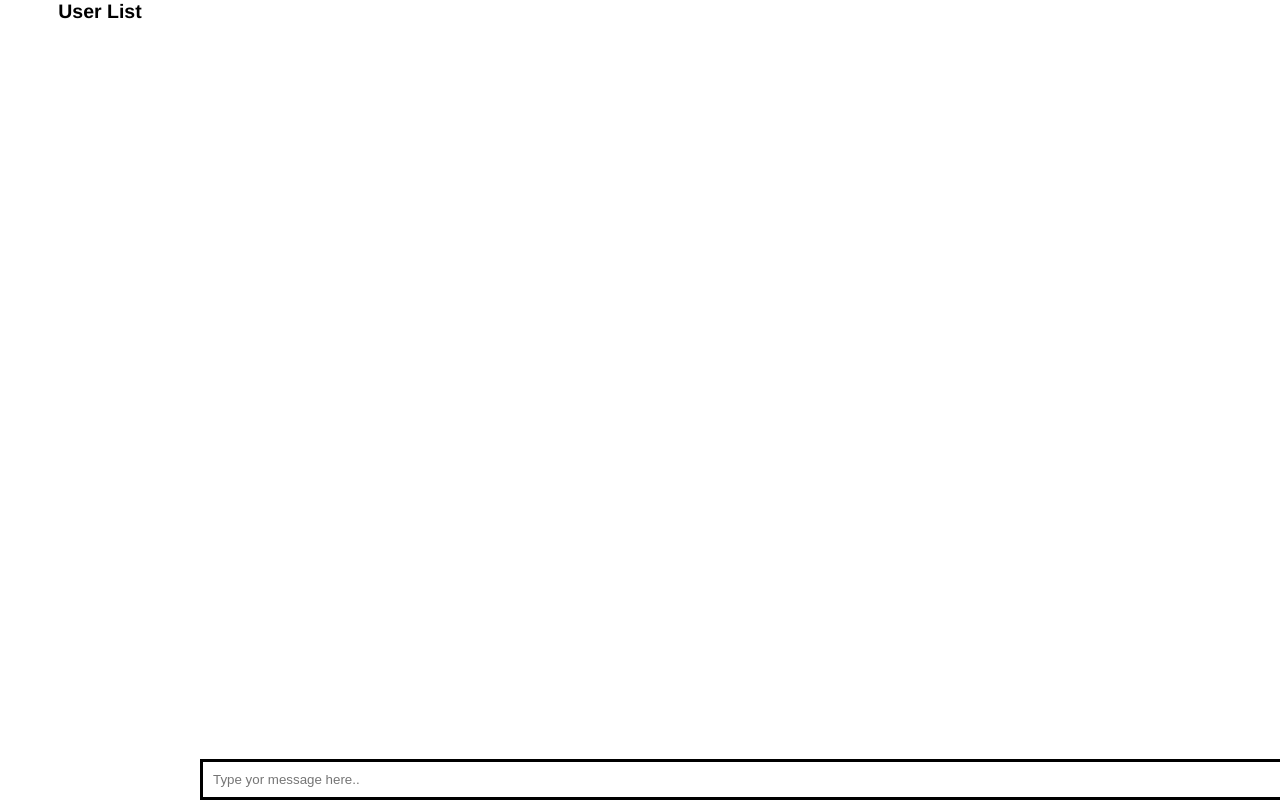
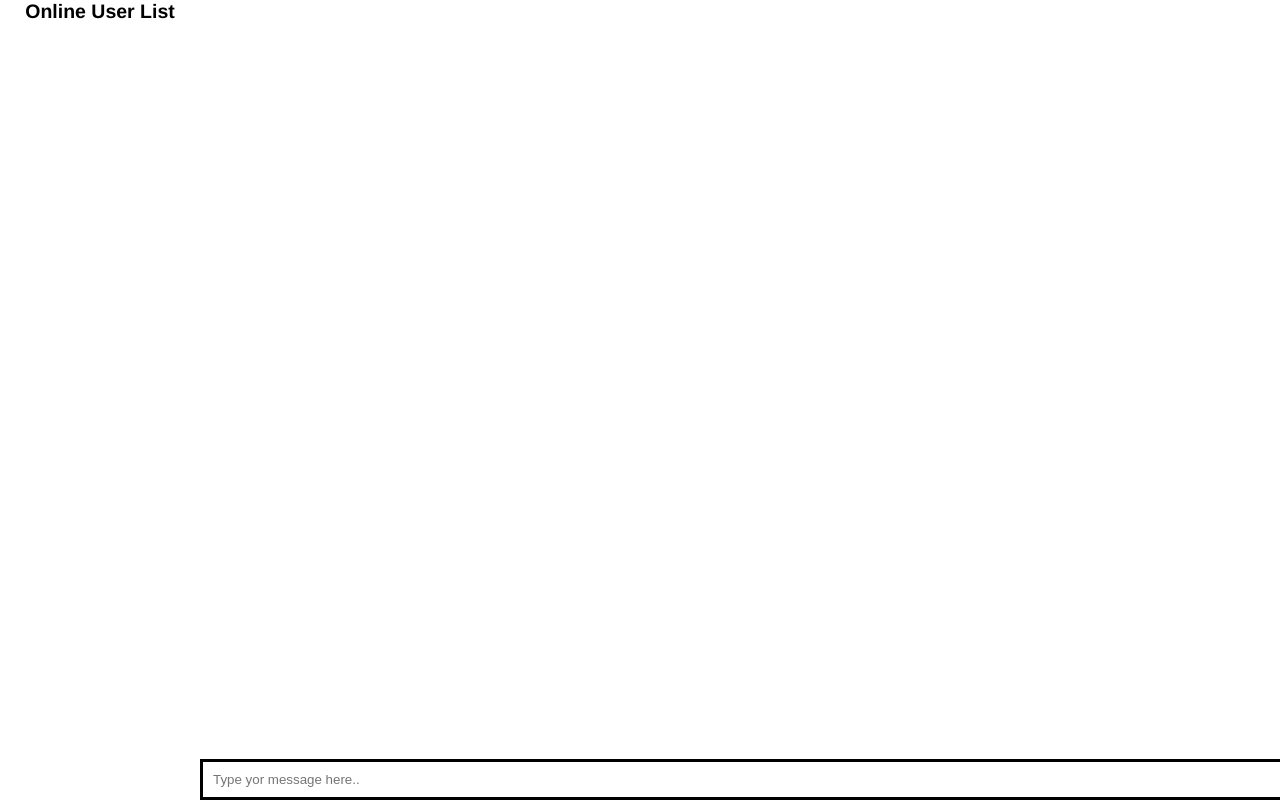
Before and after one commit to ronakamlani/express-chat-demo, a website: page views/index.html in a window 1280 px wide. Drawn offline with nearby package versions, Linux system fonts and the light colour scheme; no server answers.

Commit message:
Add read me

```diff
--- a/views/index.html
+++ b/views/index.html
@@ -10,7 +10,7 @@
   <body onunload="disconnectChat()">
     <div class="w-100 frame">
       <div class="user-list h-100">
-        <h2 class="tc">User List</h2>
+        <h2 class="tc">Online User List</h2>
         <br />
         <ul id="userList"></ul>
       </div>
```
Also changed, not shown: README.md.
